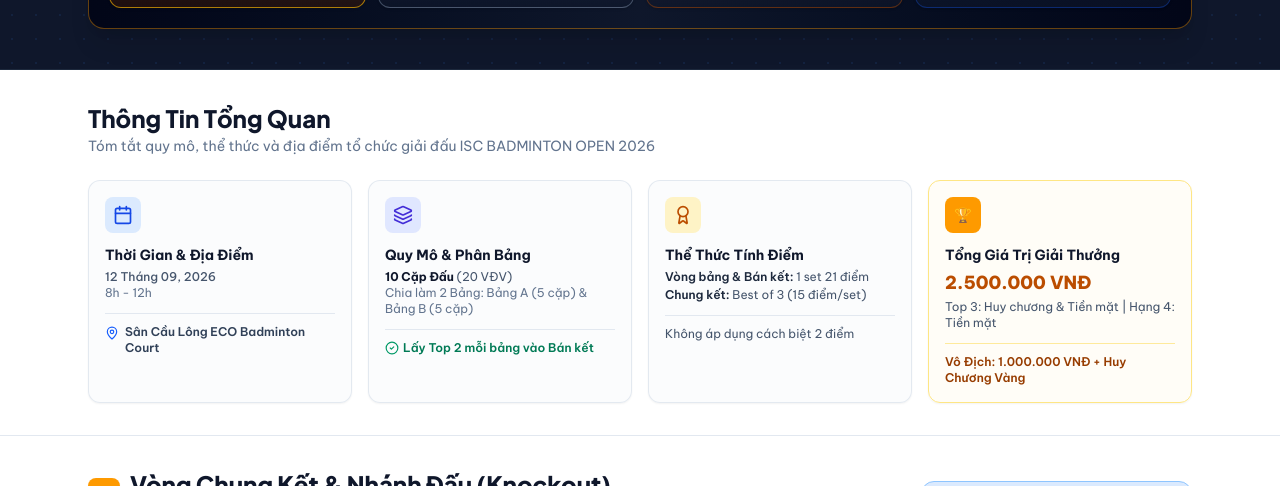
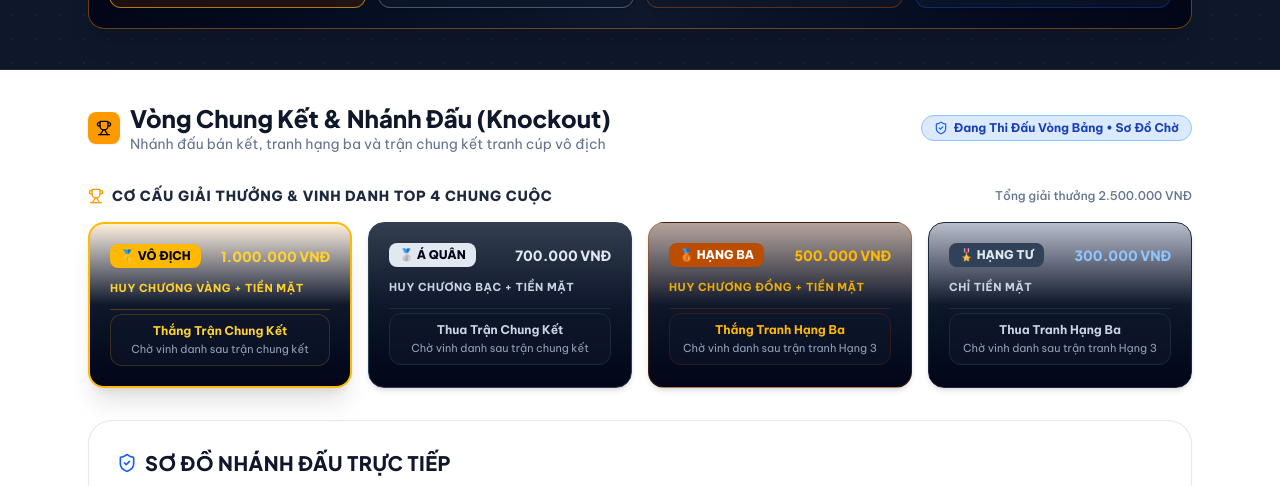
Before and after one commit to Thanhnhan77620/badminton-tournament, a React (Vite) app: page / in a window 1280 px wide. Shown: the part 758-1244 px from the top of the page. Built offline with nearby package versions, Linux system fonts and the light colour scheme; no server answers; the database is empty.

Commit message:
Remove: delete TournamentSummary overview component

```diff
--- a/src/App.tsx
+++ b/src/App.tsx
@@ -3,7 +3,6 @@
 import { Match } from './types/tournament';
 import { TournamentHeader, NavTab } from './components/TournamentHeader';
 import { TournamentHero } from './components/TournamentHero';
-import { TournamentSummary } from './components/TournamentSummary';
 import { ParticipantsSection } from './components/ParticipantsSection';
 import { StandingsSection } from './components/StandingsSection';
 import { ScheduleSection } from './components/ScheduleSection';
@@ -100,7 +99,6 @@
               nextUpcomingMatch={nextUpcomingMatch}
             />
 
-            <TournamentSummary tournament={tournament} />
             <KnockoutSection
               semiFinal1={semiFinal1}
               semiFinal2={semiFinal2}
--- a/src/components/TournamentSummary.tsx
+++ /dev/null
@@ -1,96 +0,0 @@
-import React from 'react';
-import { TournamentInfo } from '../types/tournament';
-import { Calendar, MapPin, Award, Layers, CheckCircle2 } from 'lucide-react';
-
-interface TournamentSummaryProps {
-  tournament: TournamentInfo;
-}
-
-export const TournamentSummary: React.FC<TournamentSummaryProps> = ({ tournament }) => {
-  const prizes = tournament.prizes || [];
-  const totalPrize = prizes.reduce((sum, p) => sum + (Number(p.amount) || 0), 0);
-  const totalPrizeFormatted = `${totalPrize.toLocaleString('vi-VN')} VNĐ`;
-  const championPrize = prizes.find(p => p.rank === 1 || p.medalType === 'gold');
-  const championAmtFormatted = championPrize
-    ? `${(championPrize.amount || 0).toLocaleString('vi-VN')} VNĐ`
-    : '';
-
-  return (
-    <section className="py-8 bg-white border-b border-slate-200">
-      <div className="max-w-6xl mx-auto px-4 sm:px-6">
-        <div className="flex items-center justify-between mb-6">
-          <div>
-            <h2 className="text-xl sm:text-2xl font-extrabold text-slate-900 font-display">
-              Thông Tin Tổng Quan
-            </h2>
-            <p className="text-sm text-slate-500 mt-0.5">
-              Tóm tắt quy mô, thể thức và địa điểm tổ chức giải đấu {tournament.name}
-            </p>
-          </div>
-        </div>
-
-        <div className="grid grid-cols-1 md:grid-cols-2 lg:grid-cols-4 gap-4">
-          {/* Card 1: Thời gian & Địa điểm */}
-          <div className="p-4 rounded-xl border border-slate-200/90 bg-slate-50/50 hover:bg-white hover:border-slate-300 transition-all shadow-xs">
-            <div className="w-9 h-9 rounded-lg bg-blue-100 text-blue-700 flex items-center justify-center mb-3">
-              <Calendar className="w-5 h-5" />
-            </div>
-            <h3 className="text-sm font-bold text-slate-900">Thời Gian & Địa Điểm</h3>
-            <p className="text-xs text-slate-600 mt-1 font-medium">{tournament.date}</p>
-            <p className="text-xs text-slate-500">{tournament.timeRange}</p>
-            <div className="mt-3 pt-2.5 border-t border-slate-200 text-xs text-slate-700 flex items-start gap-1.5">
-              <MapPin className="w-3.5 h-3.5 text-blue-600 shrink-0 mt-0.5" />
-              <span className="font-semibold">{tournament.venueName}</span>
-            </div>
-          </div>
-
-          {/* Card 2: Quy mô & Đối tượng */}
-          <div className="p-4 rounded-xl border border-slate-200/90 bg-slate-50/50 hover:bg-white hover:border-slate-300 transition-all shadow-xs">
-            <div className="w-9 h-9 rounded-lg bg-indigo-100 text-indigo-700 flex items-center justify-center mb-3">
-              <Layers className="w-5 h-5" />
-            </div>
-            <h3 className="text-sm font-bold text-slate-900">Quy Mô & Phân Bảng</h3>
-            <p className="text-xs text-slate-600 mt-1">
-              <span className="font-bold text-slate-900">10 Cặp Đấu</span> (20 VĐV)
-            </p>
-            <p className="text-xs text-slate-500">Chia làm 2 Bảng: Bảng A (5 cặp) & Bảng B (5 cặp)</p>
-            <div className="mt-3 pt-2.5 border-t border-slate-200 text-xs text-emerald-700 font-semibold flex items-center gap-1">
-              <CheckCircle2 className="w-3.5 h-3.5 text-emerald-600" />
-              Lấy Top 2 mỗi bảng vào Bán kết
-            </div>
-          </div>
-
-          {/* Card 3: Thể thức tính điểm */}
-          <div className="p-4 rounded-xl border border-slate-200/90 bg-slate-50/50 hover:bg-white hover:border-slate-300 transition-all shadow-xs">
-            <div className="w-9 h-9 rounded-lg bg-amber-100 text-amber-700 flex items-center justify-center mb-3">
-              <Award className="w-5 h-5" />
-            </div>
-            <h3 className="text-sm font-bold text-slate-900">Thể Thức Tính Điểm</h3>
-            <p className="text-xs text-slate-600 mt-1">
-              <span className="font-semibold text-slate-800">Vòng bảng & Bán kết:</span> 1 set 21 điểm
-            </p>
-            <p className="text-xs text-slate-600 mt-0.5">
-              <span className="font-semibold text-slate-800">Chung kết:</span> Best of 3 (15 điểm/set)
-            </p>
-            <div className="mt-3 pt-2.5 border-t border-slate-200 text-xs text-slate-600">
-              Không áp dụng cách biệt 2 điểm
-            </div>
-          </div>
-
-          {/* Card 4: Tổng giải thưởng */}
-          <div className="p-4 rounded-xl border border-amber-200 bg-amber-50/40 hover:bg-amber-50/70 transition-all shadow-xs">
-            <div className="w-9 h-9 rounded-lg bg-amber-500 text-white flex items-center justify-center mb-3 font-black text-sm">
-              🏆
-            </div>
-            <h3 className="text-sm font-bold text-slate-900">Tổng Giá Trị Giải Thưởng</h3>
-            <p className="text-lg font-black text-amber-700 mt-1">{totalPrizeFormatted}</p>
-            <p className="text-xs text-slate-600 mt-0.5">Top 3: Huy chương &amp; Tiền mặt | Hạng 4: Tiền mặt</p>
-            <div className="mt-3 pt-2.5 border-t border-amber-200/80 text-xs text-amber-800 font-semibold">
-              {championPrize?.title || 'Vô địch'}: {championAmtFormatted} + Huy Chương Vàng
-            </div>
-          </div>
-        </div>
-      </div>
-    </section>
-  );
-};
```
